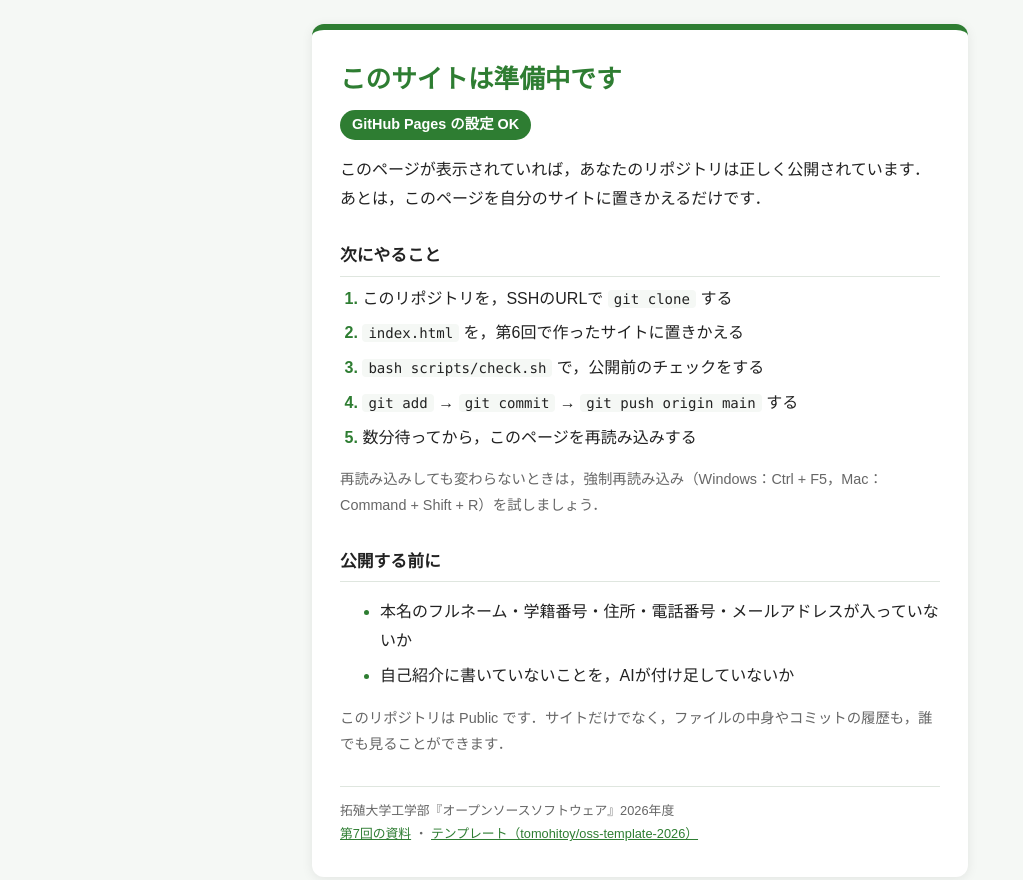
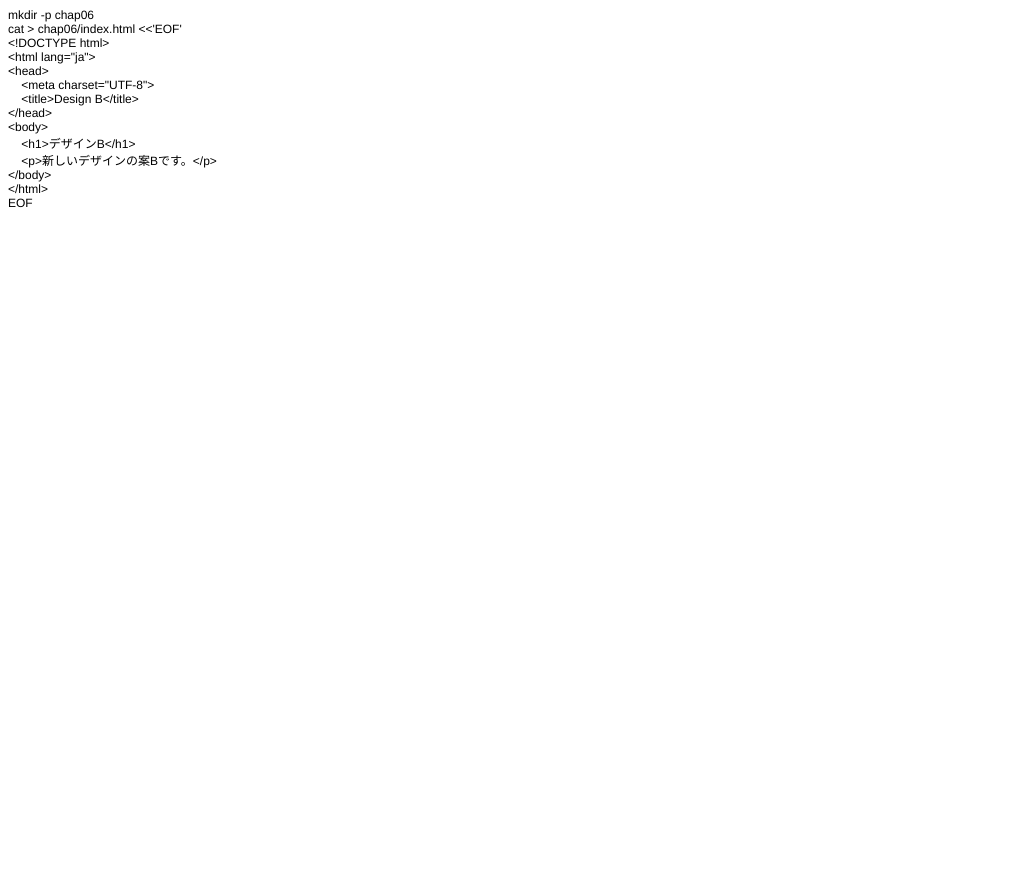
Before and after one commit to g184182021/g184182021.github.io, a plain HTML site: page index.html in a window 1280 px wide. Shown: the whole page, without its empty margins (0-1023 px from the left). After the commit the page ends 800 px from the top, so only its background shows below. Drawn offline with Linux system fonts and the light colour scheme.

```diff
--- a/index.html
+++ b/index.html
@@ -1,162 +1,29 @@
-<!DOCTYPE html>
-<!-- oss-template-2026:placeholder （この目印で，scripts/check.sh が「準備中」のページかどうかを見分けます） -->
-<!--
-  テンプレートの「準備中」のページです．
-  このページが https://ユーザー名.github.io/ に表示されたら，GitHub Pages の設定は成功です．
-  第7回の実習4で，このファイルを第6回で作った index.html に置きかえます．
--->
-<html lang="ja">
+<!DOCTYPE html PUBLIC "-//W3C//DTD HTML 4.01//EN" "http://www.w3.org/TR/html4/strict.dtd">
+<html>
 <head>
-  <meta charset="UTF-8">
-  <meta name="viewport" content="width=device-width, initial-scale=1">
-  <title>準備中</title>
-  <style>
-    /* ===== 色の設定 ===== */
-    :root {
-      --main-color: #2e7d32;  /* メインの色（見出し・番号） */
-      --bg-color: #f5f8f5;    /* ページの背景の色 */
-      --card-color: #ffffff;  /* カードの背景の色 */
-      --text-color: #222222;  /* 文字の色 */
-      --sub-color: #666666;   /* 補足の文字の色 */
-      --line-color: #dfe6df;  /* 区切り線の色 */
-    }
-
-    /* パソコンやスマートフォンがダークモードのときの色 */
-    @media (prefers-color-scheme: dark) {
-      :root {
-        --main-color: #81c784;
-        --bg-color: #121512;
-        --card-color: #1e231e;
-        --text-color: #e8ece8;
-        --sub-color: #a0a8a0;
-        --line-color: #2f362f;
-      }
-    }
-
-    /* ページ全体：カードを画面のまんなかに置く */
-    body {
-      margin: 0;
-      min-height: 100vh;
-      display: flex;
-      align-items: center;
-      justify-content: center;
-      padding: 24px 16px;
-      box-sizing: border-box;
-      font-family: "Hiragino Sans", "Yu Gothic", "Meiryo", sans-serif;
-      line-height: 1.8;
-      color: var(--text-color);
-      background: var(--bg-color);
-    }
-
-    /* まんなかのカード */
-    main {
-      width: 100%;
-      max-width: 600px;
-      padding: 32px 28px;
-      background: var(--card-color);
-      border-top: 6px solid var(--main-color);
-      border-radius: 12px;
-      box-shadow: 0 2px 12px rgba(0, 0, 0, 0.08);
-    }
-
-    h1 {
-      margin: 0 0 4px;
-      font-size: clamp(1.3rem, 6vw, 1.6rem);  /* スマートフォンでは少し小さくする */
-      line-height: 1.4;
-      color: var(--main-color);
-    }
-
-    h2 {
-      margin: 28px 0 8px;
-      padding-bottom: 4px;
-      font-size: 1.05rem;
-      border-bottom: 1px solid var(--line-color);
-    }
-
-    /* 「設定は成功」のバッジ */
-    .badge {
-      display: inline-block;
-      margin: 8px 0 0;
-      padding: 2px 12px;
-      font-size: 0.9rem;
-      font-weight: bold;
-      color: var(--card-color);
-      background: var(--main-color);
-      border-radius: 999px;
-    }
-
-    /* 「次にやること」の番号つきリスト */
-    ol {
-      margin: 0;
-      padding-left: 1.4em;
-    }
-    li {
-      margin-bottom: 6px;
-    }
-    li::marker {
-      font-weight: bold;
-      color: var(--main-color);
-    }
-
-    /* コマンドの見た目 */
-    code {
-      padding: 1px 6px;
-      font-family: "SFMono-Regular", Consolas, monospace;
-      font-size: 0.88em;
-      background: var(--bg-color);
-      border-radius: 4px;
-      white-space: nowrap;  /* コマンドの途中で折り返さない */
-    }
-
-    /* 補足の小さな文字 */
-    .sub {
-      font-size: 0.9rem;
-      color: var(--sub-color);
-    }
-
-    /* いちばん下の小さな文字 */
-    footer {
-      margin-top: 28px;
-      padding-top: 12px;
-      font-size: 0.8rem;
-      color: var(--sub-color);
-      border-top: 1px solid var(--line-color);
-    }
-    a {
-      color: var(--main-color);
-    }
+  <meta http-equiv="Content-Type" content="text/html; charset=utf-8">
+  <meta http-equiv="Content-Style-Type" content="text/css">
+  <title></title>
+  <meta name="Generator" content="Cocoa HTML Writer">
+  <meta name="CocoaVersion" content="2575.7">
+  <style type="text/css">
+    p.p1 {margin: 0.0px 0.0px 0.0px 0.0px; font: 12.0px Helvetica}
   </style>
 </head>
 <body>
-  <main>
-    <h1>このサイトは準備中です</h1>
-    <p class="badge">GitHub Pages の設定 OK</p>
-    <p>このページが表示されていれば，あなたのリポジトリは正しく公開されています．
-      あとは，このページを自分のサイトに置きかえるだけです．</p>
-
-    <h2>次にやること</h2>
-    <ol>
-      <li>このリポジトリを，SSHのURLで <code>git clone</code> する</li>
-      <li><code>index.html</code> を，第6回で作ったサイトに置きかえる</li>
-      <li><code>bash scripts/check.sh</code> で，公開前のチェックをする</li>
-      <li><code>git add</code> → <code>git commit</code> → <code>git push origin main</code> する</li>
-      <li>数分待ってから，このページを再読み込みする</li>
-    </ol>
-    <p class="sub">再読み込みしても変わらないときは，強制再読み込み（Windows：Ctrl + F5，Mac：Command + Shift + R）を試しましょう．</p>
-
-    <h2>公開する前に</h2>
-    <ul>
-      <li>本名のフルネーム・学籍番号・住所・電話番号・メールアドレスが入っていないか</li>
-      <li>自己紹介に書いていないことを，AIが付け足していないか</li>
-    </ul>
-    <p class="sub">このリポジトリは Public です．サイトだけでなく，ファイルの中身やコミットの履歴も，誰でも見ることができます．</p>
-
-    <footer>
-      拓殖大学工学部『オープンソースソフトウェア』2026年度<br>
-      <a href="https://github.com/tomohitoy/oss-practice-2026/blob/main-07/chap07/README.md">第7回の資料</a>
-      ・
-      <a href="https://github.com/tomohitoy/oss-template-2026">テンプレート（tomohitoy/oss-template-2026）</a>
-    </footer>
-  </main>
+<p class="p1">mkdir -p chap06</p>
+<p class="p1">cat &gt; chap06/index.html &lt;&lt;'EOF'</p>
+<p class="p1">&lt;!DOCTYPE html&gt;</p>
+<p class="p1">&lt;html lang="ja"&gt;</p>
+<p class="p1">&lt;head&gt;</p>
+<p class="p1"><span class="Apple-converted-space">    </span>&lt;meta charset="UTF-8"&gt;</p>
+<p class="p1"><span class="Apple-converted-space">    </span>&lt;title&gt;Design B&lt;/title&gt;</p>
+<p class="p1">&lt;/head&gt;</p>
+<p class="p1">&lt;body&gt;</p>
+<p class="p1"><span class="Apple-converted-space">    </span>&lt;h1&gt;デザインB&lt;/h1&gt;</p>
+<p class="p1"><span class="Apple-converted-space">    </span>&lt;p&gt;新しいデザインの案Bです。&lt;/p&gt;</p>
+<p class="p1">&lt;/body&gt;</p>
+<p class="p1">&lt;/html&gt;</p>
+<p class="p1">EOF</p>
 </body>
 </html>
```
